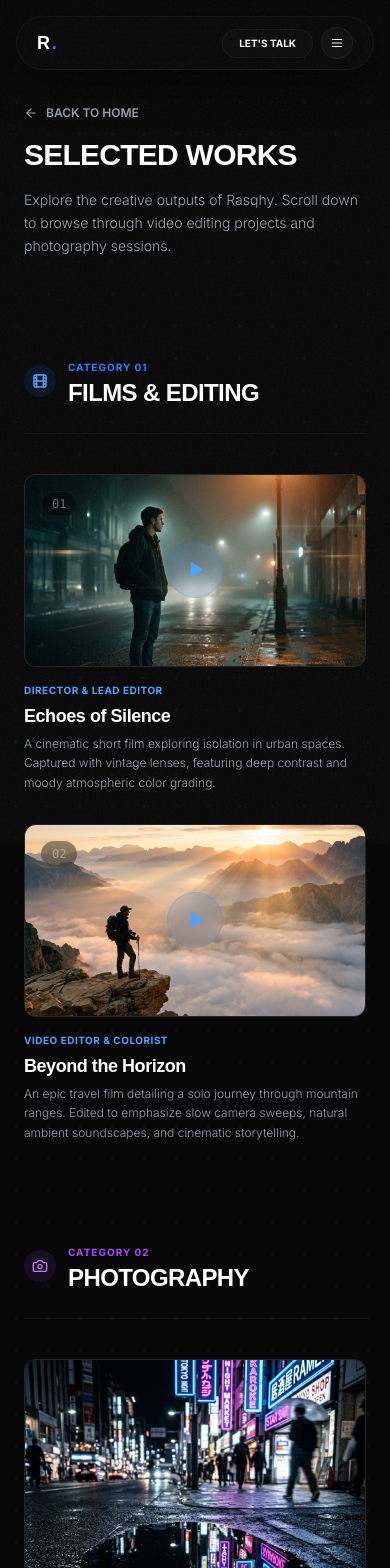
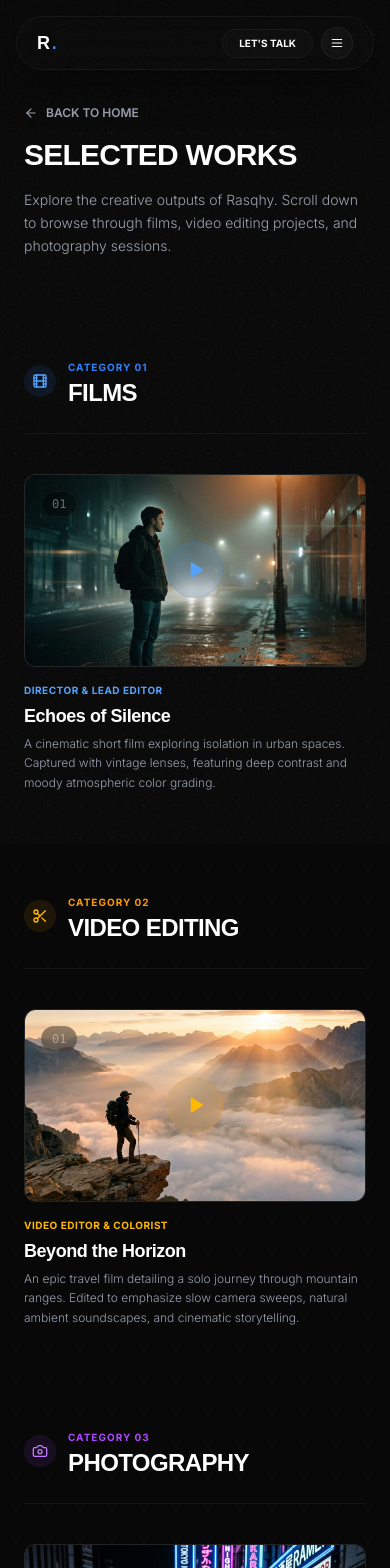
Before and after one commit to Arman1862/portofolio-rashqy, a React (Vite) app: page /works in a window 390 px wide. Shown: the top 1568 px of the page. Built offline with nearby package versions, Linux system fonts and the light colour scheme; a web font is replaced by a local one.

Commit message:
feat: split film and video editing sections, update homepage split grid, and fix compilation errors

```diff
--- a/src/App.tsx
+++ b/src/App.tsx
@@ -12,6 +12,7 @@ export default function App() {
 
   const isHomeActive = currentPath === "/" || currentPath === "";
   const isFilmsActive = currentPath === "/works#films" || (location.pathname === "/works" && !location.hash);
+  const isEditingActive = currentPath === "/works#editing";
   const isPhotoActive = currentPath === "/works#photography";
 
   return (
@@ -48,6 +49,16 @@ export default function App() {
               }`}
             >
               FILMS
+            </Link>
+            <Link
+              to="/works#editing"
+              className={`px-4 py-1.5 rounded-full text-[10px] font-bold tracking-wider transition-all duration-300 ${
+                isEditingActive
+                  ? "text-blue-400 bg-blue-500/10 border border-blue-500/20"
+                  : "text-muted-foreground hover:text-white hover:bg-white/5 border border-transparent"
+              }`}
+            >
+              EDITING
             </Link>
             <Link
               to="/works#photography"
@@ -116,6 +127,18 @@ export default function App() {
                 {isFilmsActive && <span className="w-1 h-1 rounded-full bg-blue-400"></span>}
               </Link>
               <Link
+                to="/works#editing"
+                onClick={() => setMobileMenuOpen(false)}
+                className={`px-4 py-2.5 rounded-xl text-[10px] font-bold tracking-wider transition-all duration-300 flex justify-between items-center ${
+                  isEditingActive
+                    ? "text-blue-400 bg-blue-500/10 border border-blue-500/20"
+                    : "text-muted-foreground hover:text-white hover:bg-white/5 border border-transparent"
+                }`}
+              >
+                <span>EDITING</span>
+                {isEditingActive && <span className="w-1 h-1 rounded-full bg-blue-400"></span>}
+              </Link>
+              <Link
                 to="/works#photography"
                 onClick={() => setMobileMenuOpen(false)}
                 className={`px-4 py-2.5 rounded-xl text-[10px] font-bold tracking-wider transition-all duration-300 flex justify-between items-center ${
@@ -165,8 +188,8 @@ export default function App() {
             className="text-muted-foreground hover:text-white transition-colors duration-300"
             title="WhatsApp"
           >
-            <svg viewBox="0 0 24 24" width="18" height="18" fill="none" stroke="currentColor" strokeWidth="2" strokeLinecap="round" strokeLinejoin="round">
-              <path d="M21 11.5a8.38 8.38 0 0 1-.9 3.8 8.5 8.5 0 0 1-7.6 4.7 8.38 8.38 0 0 1-3.8-.9L3 21l1.9-5.7a8.38 8.38 0 0 1-.9-3.8 8.5 8.5 0 0 1 4.7-7.6 8.38 8.38 0 0 1 3.8-.9h.5a8.48 8.48 0 0 1 8 8v.5z" />
+            <svg viewBox="0 0 24 24" width="18" height="18" fill="currentColor">
+              <path d="M.057 24l1.687-6.163c-1.041-1.804-1.588-3.849-1.587-5.946C.06 5.348 5.397.01 12.008.01c3.202.001 6.212 1.246 8.477 3.514 2.266 2.268 3.507 5.28 3.505 8.484-.004 6.657-5.34 11.997-11.953 11.997-2.005-.001-3.973-.5-5.729-1.457L0 24zm6.59-4.846c1.6.95 3.188 1.449 4.725 1.45 5.518 0 10.011-4.493 10.014-10.011.002-2.673-1.037-5.186-2.93-7.079-1.892-1.893-4.407-2.934-7.087-2.935-5.522 0-10.016 4.493-10.02 10.01-.001 1.734.452 3.425 1.314 4.912L1.082 20.89l3.864-1.013c1.5.82 3.12 1.25 4.7 1.25zM15.54 11.75c-.26-.13-1.56-.77-1.8-.86-.24-.09-.42-.13-.6.13-.18.26-.69.86-.85 1.04-.16.18-.32.2-.58.07a7.31 7.31 0 0 1-2.16-1.33 8.08 8.08 0 0 1-1.49-1.86c-.16-.26-.02-.4.11-.53.12-.12.26-.3.39-.45.13-.15.18-.26.26-.43.09-.17.04-.32-.02-.45-.07-.13-.6-1.43-.82-1.97-.22-.53-.44-.45-.6-.46-.15-.01-.33-.01-.52-.01-.19 0-.49.07-.74.34-.26.27-.99.97-.99 2.37s1.02 2.76 1.16 2.95c.14.19 2 3.06 4.85 4.29.68.29 1.21.47 1.62.6.68.22 1.3.19 1.79.12.55-.08 1.56-.64 1.78-1.25.22-.61.22-1.13.15-1.25-.07-.12-.26-.19-.52-.32z"/>
             </svg>
           </a>
         </div>
--- a/src/components/CategorySplit.tsx
+++ b/src/components/CategorySplit.tsx
@@ -1,23 +1,23 @@
 import { motion } from "framer-motion";
-import { Film, Camera, ArrowRight } from "lucide-react";
+import { Film, Camera, ArrowRight, Scissors } from "lucide-react";
 
 interface CategorySplitProps {
-  onSelectCategory: (category: 'video' | 'photo') => void;
+  onSelectCategory: (category: 'film' | 'editing' | 'photo') => void;
 }
 
 export default function CategorySplit({ onSelectCategory }: CategorySplitProps) {
   return (
     <section className="relative px-6 md:px-20 py-12 bg-grain">
-      <div className="grid grid-cols-1 md:grid-cols-2 gap-6 max-w-7xl mx-auto">
+      <div className="grid grid-cols-1 md:grid-cols-3 gap-6 max-w-7xl mx-auto">
 
-        {/* Films & Editing Card */}
+        {/* Films Card */}
         <motion.div
-          initial={{ opacity: 0, x: -30 }}
-          whileInView={{ opacity: 1, x: 0 }}
+          initial={{ opacity: 0, y: 20 }}
+          whileInView={{ opacity: 1, y: 0 }}
           viewport={{ once: true }}
-          transition={{ duration: 0.8 }}
-          onClick={() => onSelectCategory('video')}
-          className="relative group h-[300px] md:h-[400px] rounded-2xl overflow-hidden cursor-pointer border border-white/5"
+          transition={{ duration: 0.6 }}
+          onClick={() => onSelectCategory('film')}
+          className="relative group h-[280px] md:h-[380px] rounded-2xl overflow-hidden cursor-pointer border border-white/5"
         >
           {/* Background image with overlay */}
           <div
@@ -27,34 +27,71 @@ export default function CategorySplit({ onSelectCategory }: CategorySplitProps)
           <div className="absolute inset-0 bg-gradient-to-t from-black via-black/60 to-black/30 transition-opacity duration-500 group-hover:opacity-90" />
 
           {/* Card Content */}
-          <div className="absolute inset-0 flex flex-col justify-end p-8 md:p-12 space-y-3 z-10">
+          <div className="absolute inset-0 flex flex-col justify-end p-6 md:p-8 space-y-2 z-10">
             <div className="flex items-center gap-2 text-blue-400">
-              <Film size={18} />
+              <Film size={16} />
               <span className="w-1.5 h-1.5 rounded-full bg-blue-500"></span>
-              <span className="text-xs uppercase tracking-widest font-semibold font-sans">Gateway 01</span>
+              <span className="text-[10px] uppercase tracking-widest font-semibold font-sans">Gateway 01</span>
             </div>
 
-            <h2 className="text-2xl md:text-4xl font-bold font-heading text-white">FILMS & EDITING</h2>
+            <h2 className="text-xl md:text-2xl font-bold font-heading text-white">FILMS</h2>
 
-            <p className="text-sm text-gray-400 font-sans max-w-sm font-light leading-relaxed">
-              Cinematic edits that bring stories to life. Custom showreels, music videos, and commercial works.
+            <p className="text-xs text-gray-400 font-sans font-light leading-relaxed line-clamp-2">
+              Cinematic stories captured on camera. Narrative direction, travel journals, and creative short films.
             </p>
 
-            <div className="flex items-center gap-2 text-xs font-semibold text-white pt-2 font-sans group-hover:text-blue-400 transition-colors duration-300">
+            <div className="flex items-center gap-2 text-[10px] font-semibold text-white pt-2 font-sans group-hover:text-blue-400 transition-colors duration-300">
               <span>EXPLORE FILMS</span>
-              <ArrowRight size={14} className="transform group-hover:translate-x-1 transition-transform duration-300" />
+              <ArrowRight size={12} className="transform group-hover:translate-x-1 transition-transform duration-300" />
+            </div>
+          </div>
+        </motion.div>
+
+        {/* Video Editing Card */}
+        <motion.div
+          initial={{ opacity: 0, y: 20 }}
+          whileInView={{ opacity: 1, y: 0 }}
+          viewport={{ once: true }}
+          transition={{ duration: 0.6, delay: 0.15 }}
+          onClick={() => onSelectCategory('editing')}
+          className="relative group h-[280px] md:h-[380px] rounded-2xl overflow-hidden cursor-pointer border border-white/5"
+        >
+          {/* Background image with overlay */}
+          <div
+            className="absolute inset-0 bg-cover bg-center transition-transform duration-700 ease-out group-hover:scale-105"
+            style={{ backgroundImage: `url('/assets/thumb_horizon.png')` }}
+          />
+          <div className="absolute inset-0 bg-gradient-to-t from-black via-black/60 to-black/30 transition-opacity duration-500 group-hover:opacity-90" />
+
+          {/* Card Content */}
+          <div className="absolute inset-0 flex flex-col justify-end p-6 md:p-8 space-y-2 z-10">
+            <div className="flex items-center gap-2 text-amber-400">
+              <Scissors size={16} />
+              <span className="w-1.5 h-1.5 rounded-full bg-amber-500"></span>
+              <span className="text-[10px] uppercase tracking-widest font-semibold font-sans">Gateway 02</span>
+            </div>
+
+            <h2 className="text-xl md:text-2xl font-bold font-heading text-white">VIDEO EDITING</h2>
+
+            <p className="text-xs text-gray-400 font-sans font-light leading-relaxed line-clamp-2">
+              Pacing, rhythm, and color grading. High-end edits, showreels, music videos, and commercial cuts.
+            </p>
+
+            <div className="flex items-center gap-2 text-[10px] font-semibold text-white pt-2 font-sans group-hover:text-amber-400 transition-colors duration-300">
+              <span>EXPLORE EDITS</span>
+              <ArrowRight size={12} className="transform group-hover:translate-x-1 transition-transform duration-300" />
             </div>
           </div>
         </motion.div>
 
         {/* Photography Card */}
         <motion.div
-          initial={{ opacity: 0, x: 30 }}
-          whileInView={{ opacity: 1, x: 0 }}
+          initial={{ opacity: 0, y: 20 }}
+          whileInView={{ opacity: 1, y: 0 }}
           viewport={{ once: true }}
-          transition={{ duration: 0.8 }}
+          transition={{ duration: 0.6, delay: 0.3 }}
           onClick={() => onSelectCategory('photo')}
-          className="relative group h-[300px] md:h-[400px] rounded-2xl overflow-hidden cursor-pointer border border-white/5"
+          className="relative group h-[280px] md:h-[380px] rounded-2xl overflow-hidden cursor-pointer border border-white/5"
         >
           {/* Background image with overlay */}
           <div
@@ -64,22 +101,22 @@ export default function CategorySplit({ onSelectCategory }: CategorySplitProps)
           <div className="absolute inset-0 bg-gradient-to-t from-black via-black/60 to-black/30 transition-opacity duration-500 group-hover:opacity-90" />
 
           {/* Card Content */}
-          <div className="absolute inset-0 flex flex-col justify-end p-8 md:p-12 space-y-3 z-10">
+          <div className="absolute inset-0 flex flex-col justify-end p-6 md:p-8 space-y-2 z-10">
             <div className="flex items-center gap-2 text-purple-400">
-              <Camera size={18} />
+              <Camera size={16} />
               <span className="w-1.5 h-1.5 rounded-full bg-purple-500"></span>
-              <span className="text-xs uppercase tracking-widest font-semibold font-sans">Gateway 02</span>
+              <span className="text-[10px] uppercase tracking-widest font-semibold font-sans">Gateway 03</span>
             </div>
 
-            <h2 className="text-2xl md:text-4xl font-bold font-heading text-white">PHOTOGRAPHY</h2>
+            <h2 className="text-xl md:text-2xl font-bold font-heading text-white">PHOTOGRAPHY</h2>
 
-            <p className="text-sm text-gray-400 font-sans max-w-sm font-light leading-relaxed">
+            <p className="text-xs text-gray-400 font-sans font-light leading-relaxed line-clamp-2">
               Capturing moments frozen in time. Street reflections, cinematic portraits, and landscapes.
             </p>
 
-            <div className="flex items-center gap-2 text-xs font-semibold text-white pt-2 font-sans group-hover:text-purple-400 transition-colors duration-300">
+            <div className="flex items-center gap-2 text-[10px] font-semibold text-white pt-2 font-sans group-hover:text-purple-400 transition-colors duration-300">
               <span>EXPLORE PHOTOS</span>
-              <ArrowRight size={14} className="transform group-hover:translate-x-1 transition-transform duration-300" />
+              <ArrowRight size={12} className="transform group-hover:translate-x-1 transition-transform duration-300" />
             </div>
           </div>
         </motion.div>
--- a/src/components/Gallery.tsx
+++ b/src/components/Gallery.tsx
@@ -5,12 +5,12 @@ import { works } from "../data/works";
 import type { WorkItem } from "../data/works";
 
 interface GalleryProps {
-  selectedCategory: 'all' | 'video' | 'photo';
+  selectedCategory: 'all' | 'film' | 'editing' | 'photo';
   onSelectWork: (work: WorkItem) => void;
 }
 
 export default function Gallery({ selectedCategory, onSelectWork }: GalleryProps) {
-  const [filter, setFilter] = useState<'all' | 'video' | 'photo'>(selectedCategory);
+  const [filter, setFilter] = useState<'all' | 'film' | 'editing' | 'photo'>(selectedCategory);
 
   // Sync state if selectedCategory prop changes (e.g. clicked from CategorySplit)
   useEffect(() => {
@@ -45,14 +45,24 @@ export default function Gallery({ selectedCategory, onSelectWork }: GalleryProps
               ALL
             </button>
             <button
-              onClick={() => setFilter("video")}
+              onClick={() => setFilter("film")}
               className={`px-4 py-2 text-xs font-semibold rounded-full tracking-wider transition-all duration-300 cursor-pointer ${
-                filter === "video"
+                filter === "film"
                   ? "bg-blue-500 text-white shadow-lg shadow-blue-500/20"
                   : "text-muted-foreground hover:text-white"
               }`}
             >
               FILMS
+            </button>
+            <button
+              onClick={() => setFilter("editing")}
+              className={`px-4 py-2 text-xs font-semibold rounded-full tracking-wider transition-all duration-300 cursor-pointer ${
+                filter === "editing"
+                  ? "bg-blue-500 text-white shadow-lg shadow-blue-500/20"
+                  : "text-muted-foreground hover:text-white"
+              }`}
+            >
+              EDITING
             </button>
             <button
               onClick={() => setFilter("photo")}
@@ -96,7 +106,7 @@ export default function Gallery({ selectedCategory, onSelectWork }: GalleryProps
                     />
                     {/* Hover dark overlay */}
                     <div className="absolute inset-0 bg-black/40 opacity-0 group-hover:opacity-100 transition-opacity duration-300 flex items-center justify-center">
-                      {work.category === "video" ? (
+                      {work.category === "film" || work.category === "editing" ? (
                         <div className="w-14 h-14 rounded-full bg-blue-500 flex items-center justify-center text-white shadow-lg shadow-blue-500/40 transform scale-90 group-hover:scale-100 transition-transform duration-300">
                           <Play size={20} fill="currentColor" className="ml-1" />
                         </div>
@@ -112,7 +122,7 @@ export default function Gallery({ selectedCategory, onSelectWork }: GalleryProps
                   <div className="flex justify-between items-start pt-2">
                     <div className="space-y-1">
                       <span className="text-[10px] font-semibold tracking-widest text-muted-foreground uppercase">
-                        {work.category === "video" ? "Film & Editing" : "Photography"}
+                        {work.category === "film" ? "Films" : work.category === "editing" ? "Video Editing" : "Photography"}
                       </span>
                       <h3 className="text-lg md:text-xl font-bold font-heading text-white group-hover:text-blue-400 transition-colors duration-300">
                         {work.title}
--- a/src/components/LightboxModal.tsx
+++ b/src/components/LightboxModal.tsx
@@ -1,6 +1,6 @@
 import { useEffect } from "react";
 import { motion, AnimatePresence } from "framer-motion";
-import { X, Film, Camera } from "lucide-react";
+import { X, Film, Camera, Scissors } from "lucide-react";
 import type { WorkItem } from "../data/works";
 
 interface LightboxModalProps {
@@ -52,7 +52,7 @@ export default function LightboxModal({ work, onClose }: LightboxModalProps) {
 
             {/* Media Area (Left side) */}
             <div className="w-full md:w-[65%] bg-black flex items-center justify-center relative aspect-video md:aspect-auto md:h-full min-h-[250px] md:min-h-[450px]">
-              {work.category === "video" && work.videoUrl ? (
+              {(work.category === "film" || work.category === "editing") && work.videoUrl ? (
                 <iframe
                   src={work.videoUrl}
                   title={work.title}
@@ -74,17 +74,22 @@ export default function LightboxModal({ work, onClose }: LightboxModalProps) {
               <div className="space-y-6">
 
                 {/* Category Pill */}
-                <div className="flex items-center gap-2 text-xs font-semibold uppercase tracking-wider text-blue-400">
-                  {work.category === "video" ? (
-                    <>
+                <div className="flex items-center gap-2 text-xs font-semibold uppercase tracking-wider">
+                  {work.category === "film" ? (
+                    <div className="flex items-center gap-2 text-blue-400">
                       <Film size={14} />
-                      <span>FILMS & EDITING</span>
-                    </>
+                      <span>FILM</span>
+                    </div>
+                  ) : work.category === "editing" ? (
+                    <div className="flex items-center gap-2 text-amber-400">
+                      <Scissors size={14} />
+                      <span>VIDEO EDITING</span>
+                    </div>
                   ) : (
-                    <>
+                    <div className="flex items-center gap-2 text-purple-400">
                       <Camera size={14} />
                       <span>PHOTOGRAPHY</span>
-                    </>
+                    </div>
                   )}
                 </div>
 
--- a/src/data/works.ts
+++ b/src/data/works.ts
@@ -1,7 +1,7 @@
 export interface WorkItem {
   id: number;
   title: string;
-  category: 'video' | 'photo';
+  category: 'film' | 'editing' | 'photo';
   role: string;
   thumbnail: string;
   videoUrl?: string;
@@ -13,7 +13,7 @@ export const works: WorkItem[] = [
   {
     id: 1,
     title: "Echoes of Silence",
-    category: "video",
+    category: "film",
     role: "Director & Lead Editor",
     thumbnail: "/assets/thumb_echoes.png",
     videoUrl: "https://www.youtube.com/embed/dQw4w9WgXcQ",
@@ -31,7 +31,7 @@ export const works: WorkItem[] = [
   {
     id: 3,
     title: "Beyond the Horizon",
-    category: "video",
+    category: "editing",
     role: "Video Editor & Colorist",
     thumbnail: "/assets/thumb_horizon.png",
     videoUrl: "https://www.youtube.com/embed/dQw4w9WgXcQ",
--- a/src/pages/WorksPage.tsx
+++ b/src/pages/WorksPage.tsx
@@ -1,7 +1,7 @@
 import { useState, useEffect } from "react";
 import { useLocation, Link } from "react-router-dom";
 import { motion } from "framer-motion";
-import { Film, Camera, Play, Grid, ArrowLeft } from "lucide-react";
+import { Film, Camera, Play, Grid, ArrowLeft, Scissors } from "lucide-react";
 import { works } from "../data/works";
 import LightboxModal from "../components/LightboxModal";
 import type { WorkItem } from "../data/works";
@@ -10,7 +10,8 @@ export default function WorksPage() {
   const { hash } = useLocation();
   const [selectedWork, setSelectedWork] = useState<WorkItem | null>(null);
 
-  const filmWorks = works.filter((w) => w.category === "video");
+  const filmWorks = works.filter((w) => w.category === "film");
+  const editingWorks = works.filter((w) => w.category === "editing");
   const photoWorks = works.filter((w) => w.category === "photo");
 
   // Hash-based smooth scroll logic
@@ -49,11 +50,11 @@ export default function WorksPage() {
             SELECTED WORKS
           </h1>
           <p className="text-sm md:text-base text-muted-foreground font-sans max-w-xl font-light leading-relaxed">
-            Explore the creative outputs of Rasqhy. Scroll down to browse through video editing projects and photography sessions.
+            Explore the creative outputs of Rasqhy. Scroll down to browse through films, video editing projects, and photography sessions.
           </p>
         </div>
 
-        {/* SECTION 1: FILMS & EDITING */}
+        {/* SECTION 1: FILMS */}
         <section id="films-section" className="space-y-10 scroll-mt-24">
           <div className="border-b border-white/5 pb-6 flex items-center gap-3">
             <div className="flex items-center justify-center w-8 h-8 rounded-full bg-blue-500/10 text-blue-400">
@@ -61,7 +62,7 @@ export default function WorksPage() {
             </div>
             <div>
               <span className="text-[10px] font-bold tracking-widest text-blue-500 uppercase font-sans">Category 01</span>
-              <h2 className="text-2xl md:text-3xl font-bold font-heading text-white">FILMS & EDITING</h2>
+              <h2 className="text-2xl md:text-3xl font-bold font-heading text-white">FILMS</h2>
             </div>
           </div>
 
@@ -124,14 +125,85 @@ export default function WorksPage() {
           </div>
         </section>
 
-        {/* SECTION 2: PHOTOGRAPHY */}
+        {/* SECTION 2: VIDEO EDITING */}
+        <section id="editing-section" className="space-y-10 scroll-mt-24">
+          <div className="border-b border-white/5 pb-6 flex items-center gap-3">
+            <div className="flex items-center justify-center w-8 h-8 rounded-full bg-amber-500/10 text-amber-400">
+              <Scissors size={16} />
+            </div>
+            <div>
+              <span className="text-[10px] font-bold tracking-widest text-amber-500 uppercase font-sans">Category 02</span>
+              <h2 className="text-2xl md:text-3xl font-bold font-heading text-white">VIDEO EDITING</h2>
+            </div>
+          </div>
+
+          <div className="grid grid-cols-1 md:grid-cols-2 gap-8">
+            {editingWorks.map((work, index) => {
+              const formattedIndex = String(index + 1).padStart(2, "0");
+              return (
+                <motion.div
+                  key={work.id}
+                  initial={{ opacity: 0, y: 20 }}
+                  whileInView={{ opacity: 1, y: 0 }}
+                  viewport={{ once: true, margin: "-50px" }}
+                  transition={{ duration: 0.5 }}
+                  onClick={() => setSelectedWork(work)}
+                  className="group relative flex flex-col space-y-3 cursor-pointer"
+                >
+                  <div className="relative aspect-video w-full rounded-xl overflow-hidden bg-neutral-900 border border-white/5">
+                    <img
+                      src={work.thumbnail}
+                      alt={work.title}
+                      className="object-cover w-full h-full transform transition-transform duration-700 ease-out group-hover:scale-105"
+                      loading="lazy"
+                    />
+
+                    {/* Desktop Hover Info Overlay */}
+                    <div className="absolute inset-0 bg-black/85 opacity-0 group-hover:opacity-100 transition-opacity duration-300 hidden md:flex flex-col justify-end p-8 space-y-2.5 z-10">
+                      <span className="text-[10px] font-semibold tracking-widest text-amber-400 uppercase">
+                        {work.role}
+                      </span>
+                      <h3 className="text-xl font-bold font-heading text-white">{work.title}</h3>
+                      <p className="text-xs text-gray-400 font-sans font-light leading-relaxed line-clamp-2">
+                        {work.desc}
+                      </p>
+                      <div className="pt-2 flex items-center gap-1.5 text-[10px] font-bold text-amber-400 tracking-wider">
+                        <Play size={10} fill="currentColor" /> WATCH PROJECT
+                      </div>
+                    </div>
+
+                    {/* Desktop Play Icon overlay */}
+                    <div className="absolute inset-0 flex items-center justify-center pointer-events-none md:group-hover:opacity-0 transition-opacity duration-300 z-10">
+                      <div className="w-14 h-14 rounded-full bg-amber-500/10 text-amber-400 flex items-center justify-center border border-amber-500/20 backdrop-blur-sm">
+                        <Play size={18} fill="currentColor" className="ml-0.5" />
+                      </div>
+                    </div>
+
+                    <span className="absolute top-4 left-4 text-xs font-mono text-white/40 bg-black/40 px-2.5 py-1 rounded-full border border-white/5 backdrop-blur-sm pointer-events-none">
+                      {formattedIndex}
+                    </span>
+                  </div>
+
+                  {/* Mobile details (under image) */}
+                  <div className="flex flex-col space-y-1 pt-1 md:hidden">
+                    <span className="text-[10px] font-bold tracking-wider text-amber-400 uppercase">{work.role}</span>
+                    <h3 className="text-lg font-bold font-heading text-white">{work.title}</h3>
+                    <p className="text-xs text-gray-400 font-sans font-light leading-relaxed">{work.desc}</p>
+                  </div>
+                </motion.div>
+              );
+            })}
+          </div>
+        </section>
+
+        {/* SECTION 3: PHOTOGRAPHY */}
         <section id="photography-section" className="space-y-10 scroll-mt-24">
           <div className="border-b border-white/5 pb-6 flex items-center gap-3">
             <div className="flex items-center justify-center w-8 h-8 rounded-full bg-purple-500/10 text-purple-400">
               <Camera size={16} />
             </div>
             <div>
-              <span className="text-[10px] font-bold tracking-widest text-purple-500 uppercase font-sans">Category 02</span>
+              <span className="text-[10px] font-bold tracking-widest text-purple-500 uppercase font-sans">Category 03</span>
               <h2 className="text-2xl md:text-3xl font-bold font-heading text-white">PHOTOGRAPHY</h2>
             </div>
           </div>
```
Also changed, not shown: src/pages/Home.tsx (+5 -3 lines).
